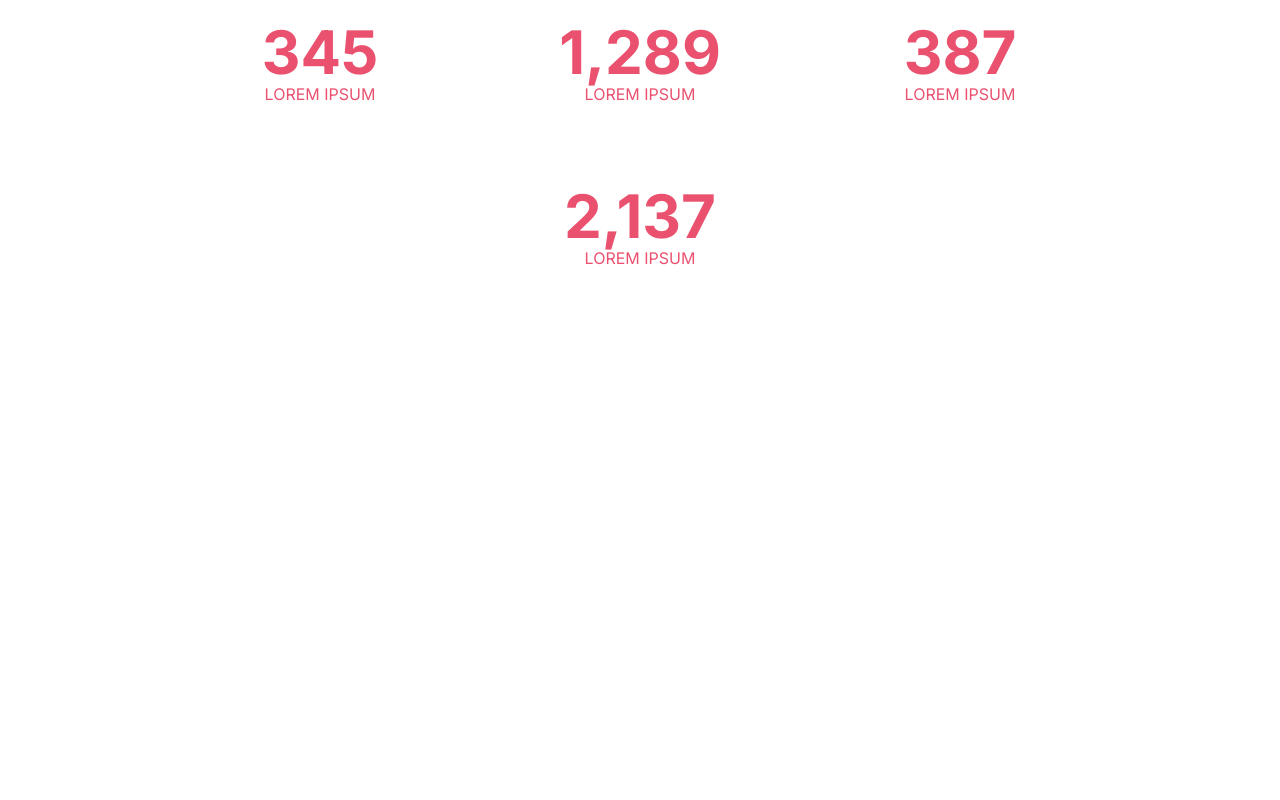
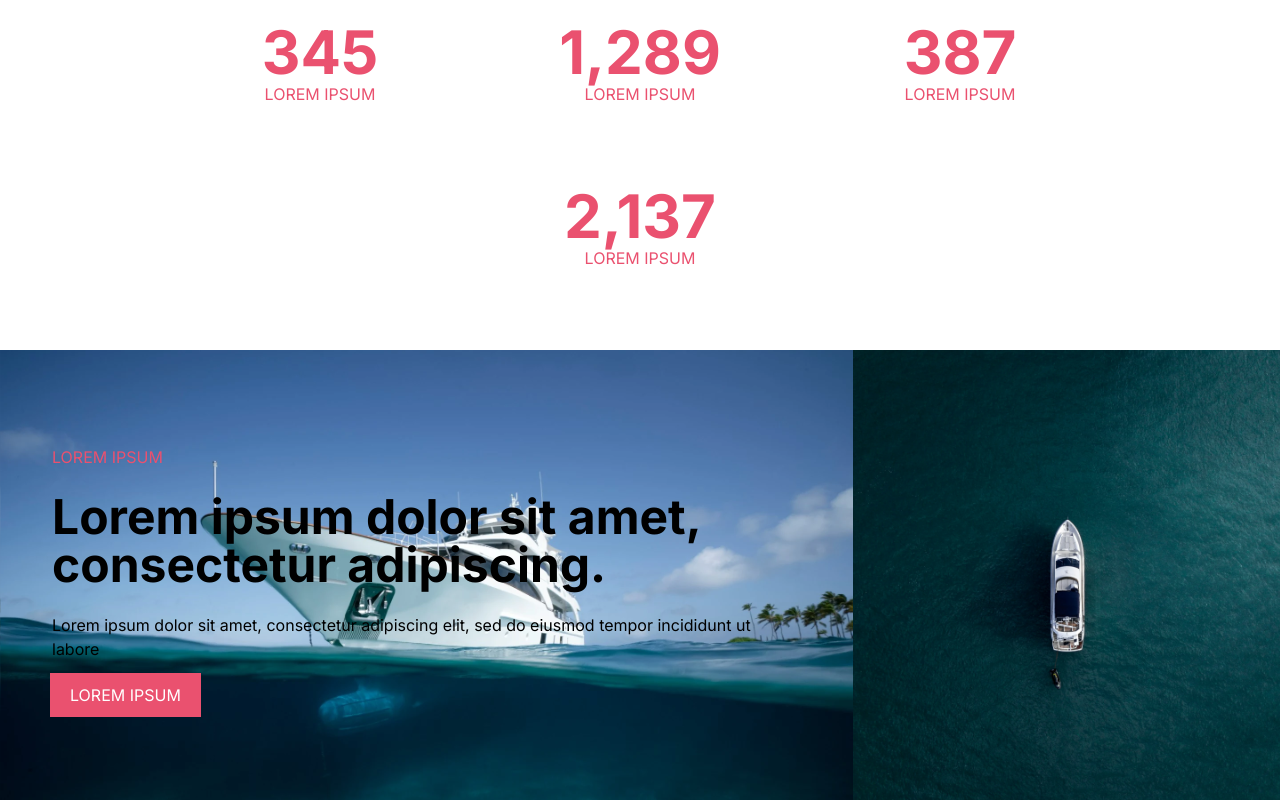
Before and after one commit to tchoifr/CKC-test, a Next.js app: page / in a window 1280 px wide. Shown: the part 1556-2356 px from the top of the page. Before the commit the page ends 1906 px from the top, so only its background shows below. Built offline with nearby package versions, Linux system fonts and the light colour scheme.

Commit message:
BanniereCruiseShipOcean

```diff
--- a/src/app/globals.css
+++ b/src/app/globals.css
@@ -55,25 +55,30 @@ body {
   background-blend-mode: darken;
 
 }
-.img-plongeur{
-  background-image: url(/Plongeur-dans-l_eau.webp);
-  background-position: center;
-  background-size: cover;
-  min-height: 450px;
-
-}
-.img-bateau-blanc-ocean{
-  background-image: url(/Bateaux-blancs-ocean.webp);
+.img-plongeur, .img-bateau-blanc-ocean, .img-roche-brune-rivage,.img-yacht-blanc-eau-calme {
   background-position: center;
   background-size: cover;
   min-height: 450px;
 }
+.img-plongeur{
+  background-image: url(/Plongeur-dans-l_eau.webp);
+}
+.img-bateau-blanc-ocean{
+  background-image: url(/Bateaux-blancs-ocean.webp);
+}
 .img-roche-brune-rivage{
   background-image: url(/Roches-brunes-rivage.webp);
-  background-position: center;
+}
+.img-yacht-blanc-eau-calme{
+  background-image: url(/Yacht-blanc-eaux-calmes.webp);
+}
+.img-cruise-ship-ocean{
+  background-image: url(/Cruise-ship-ocean.webp);
+  background-position: top;
   background-size: cover;
   min-height: 450px;
 }
+
 .section-search{
   width: 55%;
 }
@@ -105,7 +110,7 @@ body {
     font-size: 2rem;
   }
 
-.responsive-image-skew{
+.responsive-image-skew, .responsive-banniere-cruise-ship-ocean{
   display: flex;
   flex-direction: column;
 }
--- /dev/null
+++ b/src/components/BanniereCruiseShipOcean.tsx
@@ -0,0 +1,27 @@
+import React from "react";
+
+const BanniereCruiseShipOcean = () => {
+  return (
+    <div className="grid grid-cols-3 responsive-banniere-cruise-ship-ocean">
+      <div className="flex flex-col justify-center items-start col-span-2 img-cruise-ship-ocean p-10">
+        <p className="p-3 custom-color">LOREM IPSUM</p>
+        <h3 className="p-3 font-bold text-5xl ">
+          Lorem ipsum dolor sit amet, <br /> consectetur adipiscing.
+        </h3>
+        <p className="p-3">
+          Lorem ipsum dolor sit amet, consectetur adipiscing elit, sed do
+          eiusmod tempor incididunt ut labore
+        </p>
+        <button
+          className="text-white w-182 h-57 bg-custom-color"
+          style={{ padding: "10px 20px", marginLeft: "10px" }}
+        >
+          LOREM IPSUM
+        </button>
+      </div>
+      <div className="img-yacht-blanc-eau-calme"></div>
+    </div>
+  );
+};
+
+export default BanniereCruiseShipOcean;
--- a/src/pages/Accueil.tsx
+++ b/src/pages/Accueil.tsx
@@ -1,3 +1,4 @@
+import BanniereCruiseShipOcean from "@/components/BanniereCruiseShipOcean";
 import Compteur from "@/components/Compteur";
 import DescriptionHeaderText from "@/components/DescriptionHeaderText";
 import Header from "@/components/Header";
@@ -15,6 +16,7 @@ const accueil = () => {
       <DescriptionHeaderText />
       <ImageSkew />
       <Compteur />
+      <BanniereCruiseShipOcean />
     </div>
   );
 };
```
